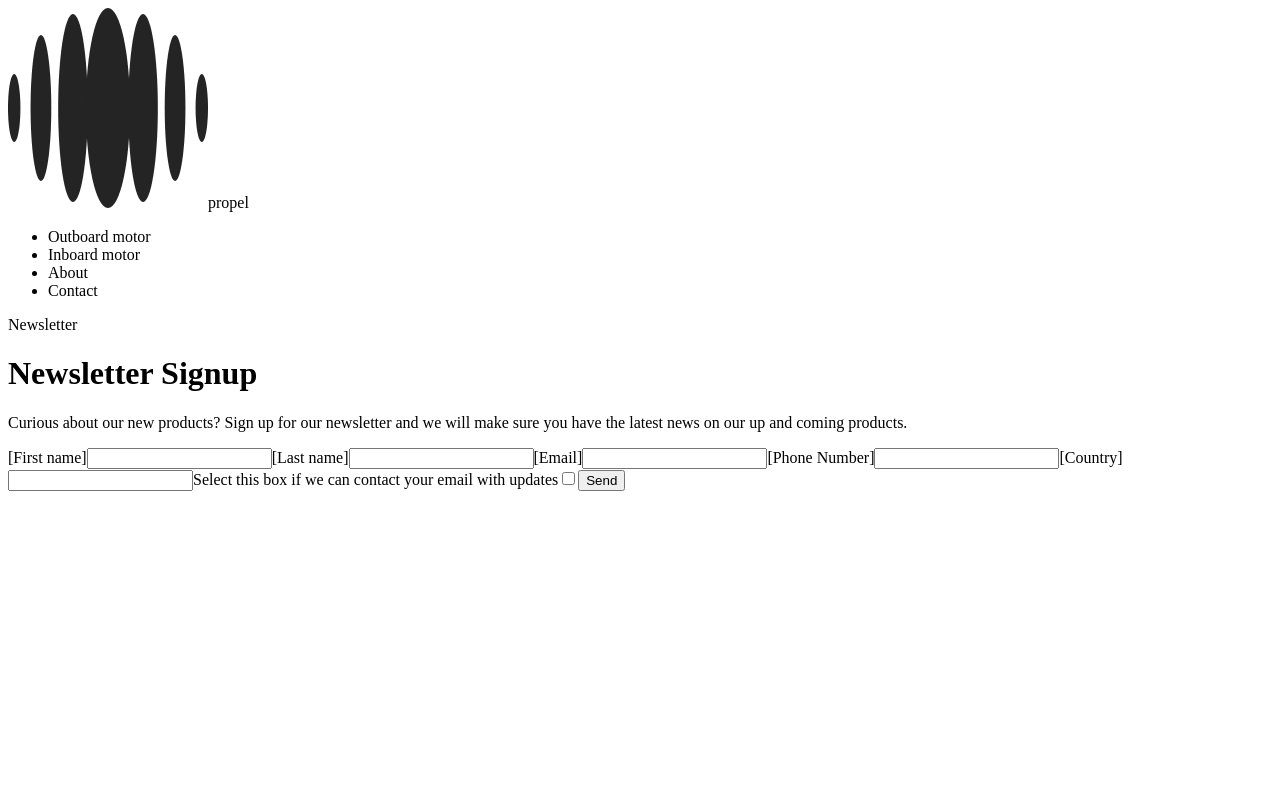
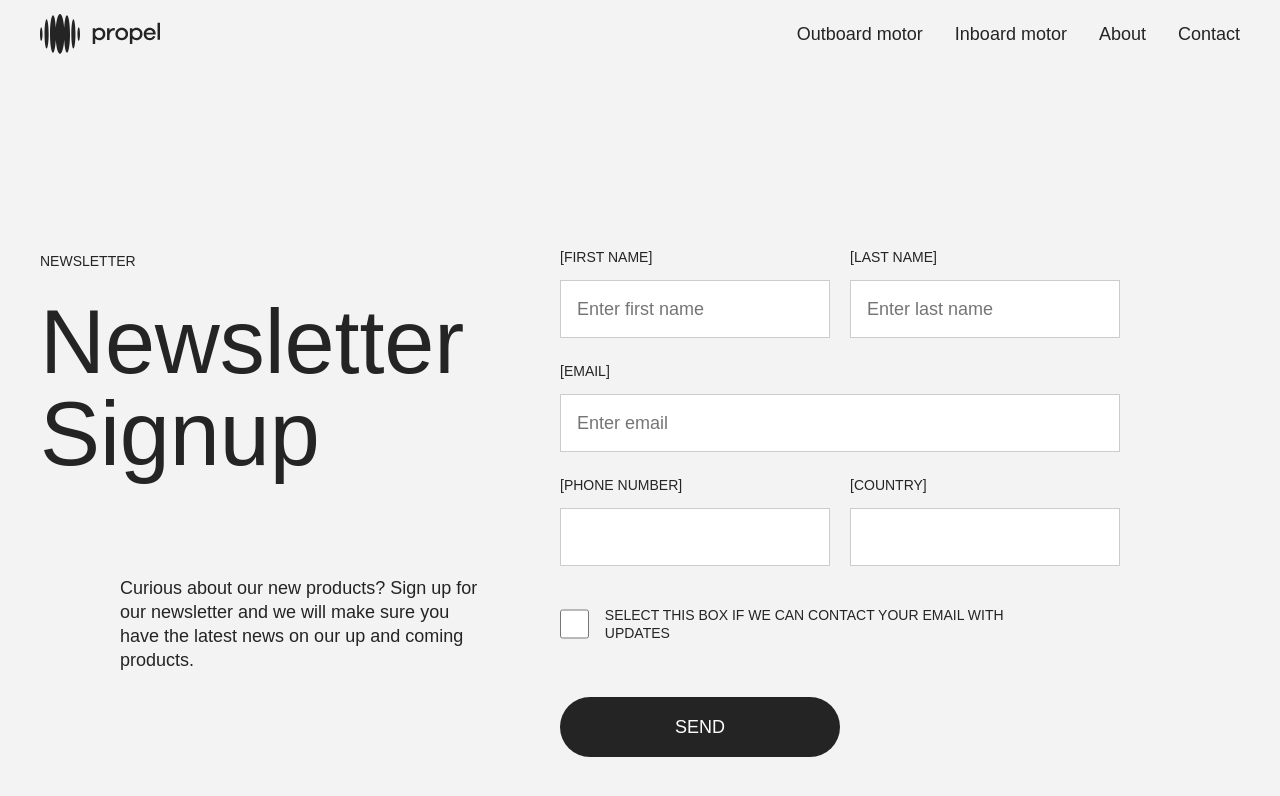
Before and after one commit to 4lexist/mailchimp_basic_contact_form, a Gatsby site: page / in a window 1280 px wide. Built offline with nearby package versions, Linux system fonts and the light colour scheme; Gatsby itself is replaced by a stand-in of ours.

Commit message:
styled with CSS

```diff
--- /dev/null
+++ b/src/components/Input.js
@@ -0,0 +1,32 @@
+import React from "react"
+import styled from "styled-components"
+
+const Container = styled.div`
+  width: 100%;
+`
+
+const Label = styled.label`
+  text-transform: uppercase;
+  display: block;
+  font-size: 1.4rem;
+  line-height: 1.8rem;
+  height: 3.2rem;
+`
+
+const StyledInput = styled.input`
+  background: #ffffff;
+  border: 1px solid #cccccc;
+  padding: 1.6rem;
+  width: 100%;
+`
+
+const Input = ({ label, id, ...props }) => {
+  return (
+    <Container>
+      <Label htmlFor={id}>[{label}]</Label>
+      <StyledInput name={id} {...props} />
+    </Container>
+  )
+}
+
+export default Input
--- a/src/pages/index.js
+++ b/src/pages/index.js
@@ -1,7 +1,183 @@
 import React, { useRef, useState } from "react"
+import styled from "styled-components"
+
+import Input from "../components/Input"
+
 import PropelLogo from "../assets/brandmark.svg"
+import PropelLogoAndName from "../assets/logo_and_name.svg"
+import Hamburger from "../assets/hamburger.svg"
+
+import { GlobalStyles } from "../styles/global.styles"
+
+import {
+  minDesktop,
+  minDesktopL,
+  minTablet,
+  useDesktopMediaQuery,
+  useMobileMediaQuery,
+  useTabletMediaQuery,
+} from "../styles/breakpoints"
+
+const Header = styled.header`
+  display: flex;
+  width: 100%;
+
+  padding: 0.8rem 2rem;
+  @media (min-width: ${minTablet}px) {
+    padding: 1.4rem 4rem;
+  }
+  @media (min-width: ${minDesktopL}px) {
+    padding: 2.4rem 8rem;
+  }
+`
+
+const LogoContainer = styled.div`
+  @media (min-width: ${minDesktop}px) {
+    max-width: 12rem;
+  }
+  max-width: 4.4rem;
+`
+
+const Nav = styled.nav`
+  margin-left: auto;
+  align-self: center;
+
+  & > ul {
+    display: inline-flex;
+    & > li {
+      align-self: center;
+      margin-right: 3.2rem;
+      &:last-child {
+        margin-right: 0;
+      }
+    }
+  }
+`
+
+// Not sure why height without this is 38px – would take time to inquire usually
+const ButtonLi = styled.li`
+  max-height: 3.2rem;
+`
+
+const Main = styled.main`
+  padding: 0 2rem;
+  padding-top: 3.2rem;
+  @media (min-width: ${minTablet}px) {
+    padding: 0 4rem;
+    padding-top: 8rem;
+  }
+  @media (min-width: ${minDesktop}px) {
+    display: flex;
+    padding: 0;
+    padding-top: 18rem;
+    & > * {
+      padding: 0 4rem;
+      @media (min-width: ${minDesktopL}px) {
+        padding: 0 8rem;
+      }
+      width: 50%;
+    }
+  }
+`
+
+const TitleContainer = styled.div`
+  max-width: 52rem;
+  @media (min-width: ${minDesktopL}px) {
+    max-width: none;
+  }
+
+  & > h2 {
+    margin-bottom: 3.2rem;
+    @media (min-width: ${minDesktop}px) {
+      margin-bottom: 9.6rem;
+    }
+  }
+
+  & > p {
+    margin-bottom: 6rem;
+    @media (min-width: ${minDesktop}px) {
+      margin-bottom: 0;
+    }
+  }
+`
+
+const Label = styled.label`
+  text-transform: uppercase;
+  font-size: 1.4rem;
+  line-height: 1.8rem;
+`
+
+const SignUpText = styled.p`
+  padding-left: 8rem;
+  @media (min-width: ${minDesktopL}px) {
+    padding-left: 14.8rem;
+  }
+`
+
+const FlexInputContainer = styled.div`
+  & > * {
+    margin-bottom: 2.4rem;
+  }
+  @media (min-width: ${minTablet}px) {
+    display: flex;
+    & > * {
+      margin-bottom: 0;
+      margin-right: 2rem;
+      &:last-child {
+        margin-right: 0;
+      }
+    }
+  }
+`
+
+const CheckboxContainer = styled.div`
+  display: flex;
+  align-items: center;
+  max-width: 80%;
+  @media (min-width: ${minDesktopL}px) {
+    max-width: 50%;
+  }
+
+  & > label {
+    width: 100%;
+  }
+`
+
+const Checkbox = styled.input`
+  width: 32px;
+  height: 32px;
+  margin-right: 16px;
+`
+
+const SendButton = styled.button`
+  background: #242424;
+  border-radius: 500px;
+  padding: 1.8rem 1.6rem;
+  width: 28rem;
+  color: #ffffff;
+  text-transform: uppercase;
+`
+
+const MB96 = styled.div`
+  margin-bottom: 9.6rem;
+`
+
+const MB55 = styled.div`
+  margin-bottom: 5.5rem;
+`
+
+const MB40 = styled.div`
+  margin-bottom: 4rem;
+`
+
+const MB24 = styled.div`
+  margin-bottom: 2.4rem;
+`
 
 const ContactPage = () => {
+  const isDesktop = useDesktopMediaQuery()
+  const isMobile = useMobileMediaQuery()
+
   const [form, setForm] = React.useState({
     email: "",
     firstName: "",
@@ -23,94 +199,133 @@ const ContactPage = () => {
 
   return (
     <>
-      <header>
-        <div>
-          <PropelLogo />
-          propel
-        </div>
-        <nav>
+      <GlobalStyles />
+      <Header>
+        <LogoContainer>
+          {isDesktop ? <PropelLogoAndName /> : <PropelLogo />}
+        </LogoContainer>
+        <Nav>
+          {isDesktop ? (
             <ul>
-            <li>Outboard motor</li>
-            <li>Inboard motor</li>
-            <li>About</li>
-            <li>Contact</li>
+              <li>
+                <a href="#">Outboard motor</a>
+              </li>
+              <li>
+                <a href="#">Inboard motor</a>
+              </li>
+              <li>
+                <a href="#">About</a>
+              </li>
+              <li>
+                <a href="#">Contact</a>
+              </li>
             </ul>
-        </nav>
-      </header>
-      <main>
-        <div>
-          <label>Newsletter</label>
-          <h1>Newsletter Signup</h1>
-          <p>
+          ) : (
+            <ul>
+              {!isMobile && (
+                <li>
+                  <a href="#">Outboard motor</a>
+                </li>
+              )}
+              <ButtonLi>
+                <button>
+                  <Hamburger />
+                </button>
+              </ButtonLi>
+            </ul>
+          )}
+        </Nav>
+      </Header>
+      <Main>
+        <TitleContainer>
+          <MB24>
+            <Label>Newsletter</Label>
+          </MB24>
+
+          <h2>Newsletter Signup</h2>
+
+          <SignUpText>
             Curious about our new products? Sign up for our newsletter and we
             will make sure you have the latest news on our up and coming
             products.
-          </p>
-        </div>
+          </SignUpText>
+        </TitleContainer>
         <form>
-          <label htmlFor="firstName">[First name]</label>
-          <input
+          <MB24>
+            <FlexInputContainer>
+              <Input
+                label="First name"
+                id="firstName"
                 type="text"
-            name="firstName"
-            id="firstName"
+                placeholder="Enter first name"
                 value={form.firstName}
                 onChange={handleInputChange}
                 autoCapitalize="on"
                 autoCorrect="off"
               />
-          <label htmlFor="lastName">[Last name]</label>
-          <input
+              <Input
+                label="Last name"
+                id="lastName"
                 type="text"
-            name="lastName"
-            id="lastName"
+                placeholder="Enter last name"
                 value={form.lastName}
                 onChange={handleInputChange}
                 autoCapitalize="on"
                 autoCorrect="off"
               />
-          <label htmlFor="lastName">[Email]</label>
-          <input
-            type="email"
-            name="email"
+            </FlexInputContainer>
+          </MB24>
+          <MB24>
+            <Input
+              label="Email"
               id="email"
+              type="text"
+              placeholder="Enter email"
               value={form.email}
               onChange={handleInputChange}
               autoCapitalize="off"
               autoCorrect="off"
             />
-          <label htmlFor="lastName">[Phone Number]</label>
-          <input
+          </MB24>
+          <MB40>
+            <FlexInputContainer>
+              <Input
+                label="Phone Number"
+                id="phoneNumber"
                 type="tel"
-            name="phoneNumber"
-            id="phoneNumber"
                 value={form.phoneNumber}
                 onChange={handleInputChange}
                 autoCapitalize="off"
                 autoCorrect="off"
               />
-          <label htmlFor="lastName">[Country]</label>
-          <input
+              <Input
+                label="Country"
+                id="country"
                 type="text"
-            name="country"
-            id="country"
                 value={form.country}
                 onChange={handleInputChange}
                 autoCapitalize="on"
                 autoCorrect="off"
               />
-          <label htmlFor="checkbox">
-            Select this box if we can contact your email with updates
-          </label>
-          <input
+            </FlexInputContainer>
+          </MB40>
+          <MB55>
+            <CheckboxContainer>
+              <Checkbox
                 type="checkbox"
                 id="checkbox"
                 name="checkbox"
                 checked={isChecked}
                 onClick={() => setChecked(c => !c)}
               />
-          <button type="submit">Send</button>
+              <Label htmlFor="checkbox">
+                Select this box if we can contact your email with updates
+              </Label>
+            </CheckboxContainer>
+          </MB55>
+          <SendButton type="submit">Send</SendButton>
         </form>
-      </main>
+      </Main>
     </>
   )
 }
--- /dev/null
+++ b/src/styles/breakpoints.js
@@ -0,0 +1,24 @@
+import { useMediaQuery } from "react-responsive"
+
+export const minDesktopXL = 1920
+export const minDesktopL = 1440
+export const minDesktop = 1024
+export const minTablet = 768
+export const maxMobile = 767
+
+export const useDesktopXLMediaQuery = () =>
+  useMediaQuery({
+    query: `(min-width: ${minDesktopXL}px)`,
+  })
+export const useDesktopMediaQuery = () =>
+  useMediaQuery({
+    query: `(min-width: ${minDesktop}px)`,
+  })
+export const useTabletMediaQuery = () =>
+  useMediaQuery({
+    query: `(min-width: ${minTablet}px)`,
+  })
+export const useMobileMediaQuery = () =>
+  useMediaQuery({
+    query: `(max-width: ${maxMobile}px)`,
+  })
--- /dev/null
+++ b/src/styles/global.styles.js
@@ -0,0 +1,128 @@
+import { createGlobalStyle } from "styled-components"
+import { minDesktop, minDesktopL, minTablet } from "./breakpoints"
+
+export const GlobalStyles = createGlobalStyle`
+  /*
+	1. Use a more-intuitive box-sizing model.
+*/
+  *, *::before, *::after {
+    box-sizing: border-box;
+  }
+  /*
+		2. Remove default margin
+	*/
+  * {
+    margin: 0;
+  }
+  /*
+		3. Allow percentage-based heights in the application
+	*/
+  html, body {
+    height: 100%;
+  }
+  /*
+		Typographic tweaks!
+		4. Add accessible line-height
+		5. Improve text rendering
+	*/
+  body {
+    line-height: 1.5;
+  }
+  /*
+		6. Improve media defaults
+	*/
+  img, picture, video, canvas, svg {
+    display: block;
+    max-width: 100%;
+  }
+  /*
+		7. Remove built-in form typography styles
+	*/
+  input, button, textarea, select {
+    font: inherit;
+  }
+  /*
+		8. Avoid text overflows
+	*/
+  p, h1, h2, h3, h4, h5, h6 {
+    overflow-wrap: break-word;
+	  font-weight: normal;
+  }
+  /*
+		9. Create a root stacking context
+	*/
+  #root, #__next {
+    isolation: isolate;
+  }
+
+  html {
+    font-size: 62.5%; /* Allows to use rem as multiples of 10 (62.5% of the base size of 16px = 1rem.) */
+    text-rendering: optimizeLegibility;
+    -webkit-font-smoothing: antialiased;
+    -webkit-tap-highlight-color: transparent;
+  }
+
+  body {
+    font-family: sans-serif;
+	  font-size: 1.8rem;
+    line-height: 2.4rem;
+	  color: #242424;
+		background: #F3F3F3;
+
+
+    // @media (min-width: ${minDesktop}px) {
+	  // 	background: #F3F3F3;
+    // }
+  }
+
+  h1 {
+    font-size: 16rem;
+    line-height: 15rem;
+    letter-spacing: -0.01rem;
+  }
+
+  h2 {
+    font-size: 5.4rem;
+    line-height: 5.8rem;
+    @media (min-width: ${minTablet}px) {
+      font-size: 9rem;
+      line-height: 9.2rem;
+    }
+    @media (min-width: ${minDesktopL}px) {
+      font-size: 11rem;
+      line-height: 11rem;
+    }
+
+    letter-spacing: -0.01rem;
+  }
+
+  a {
+    color: currentColor;
+    text-decoration: none;
+  }
+
+  button {
+    background: transparent;
+    border: none;
+    cursor: pointer;
+    padding: 0;
+    outline: none;
+  }
+
+  ol,
+  ul {
+    list-style: none;
+    padding: 0;
+  }
+
+  p {
+    margin-bottom: 2rem;
+  }
+
+  svg {
+    fill: currentColor;
+    height: 100%;
+  }
+
+
+`
```
Also changed, not shown: package.json (+5 -3 lines), src/assets/hamburger.svg (added), src/assets/logo_and_name.svg (added), 1 other file. Lines whose indentation alone changed are shown as unchanged.
